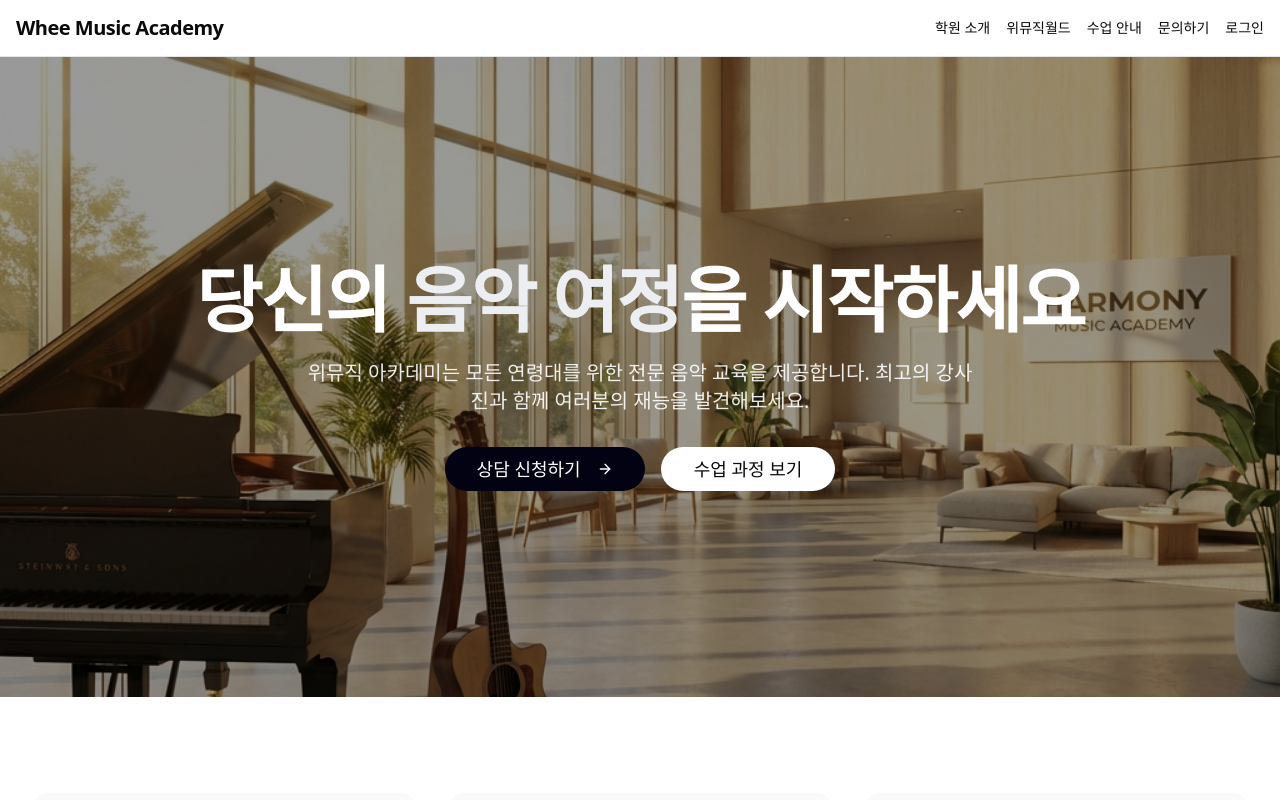
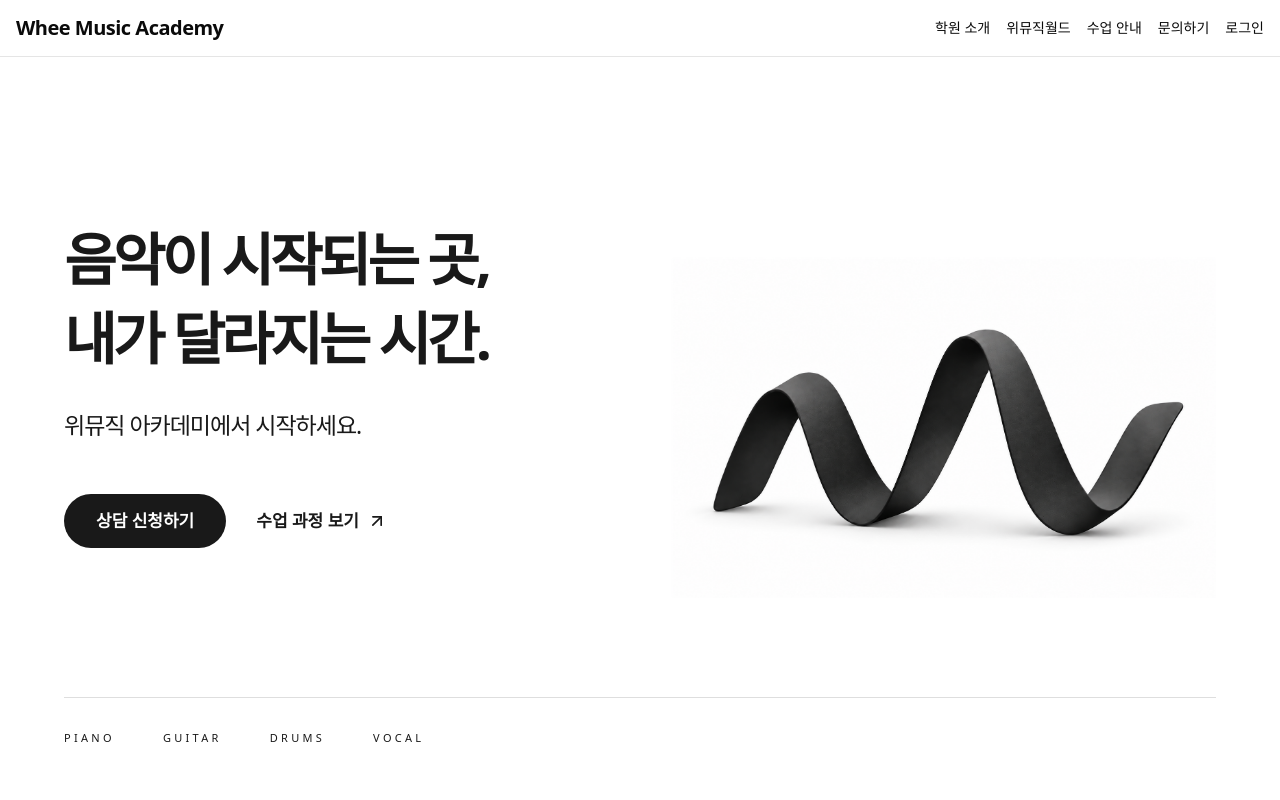
Before and after one commit to hwani7238/academy-web, a Next.js app: page / in a window 1280 px wide. Shown: the top 800 px of the page. Built offline with nearby package versions, Linux system fonts and the light colour scheme; no server answers; the database is empty.

Commit message:
Restore the published homepage design and track its assets

```diff
--- /dev/null
+++ b/src/app/(main)/home.module.css
@@ -0,0 +1,71 @@
+.hero {
+  --hero-ink: #191919;
+  background: #fff;
+  color: var(--hero-ink);
+  padding: 0 clamp(24px, 5vw, 80px);
+}
+
+.heroMain {
+  max-width: 1440px;
+  min-height: clamp(560px, 80svh, 900px);
+  margin: 0 auto;
+  display: grid;
+  grid-template-columns: 1.08fr 1fr;
+  align-items: center;
+  gap: 20px;
+  padding: 90px 0 76px;
+}
+
+.copy { position: relative; z-index: 1; animation: appear 700ms ease-out both; }
+.title {
+  margin: 0;
+  font-size: clamp(32px, 4.45vw, 72px);
+  font-weight: 800;
+  letter-spacing: -0.065em;
+  line-height: 1.38;
+}
+.title span { display: block; white-space: nowrap; }
+.subtitle { margin: 30px 0 0; font-size: clamp(16px, 1.8vw, 26px); letter-spacing: -0.045em; }
+.actions { display: flex; flex-wrap: wrap; align-items: center; gap: 18px 30px; margin-top: 52px; }
+.primaryLink, .secondaryLink {
+  display: inline-flex;
+  align-items: center;
+  justify-content: center;
+  min-height: 52px;
+  font-size: 17px;
+  font-weight: 600;
+  text-decoration: none;
+}
+.primaryLink { border-radius: 999px; background: var(--hero-ink); color: #fff; padding: 14px 32px; }
+.primaryLink:hover { background: #383838; }
+.secondaryLink { gap: 8px; color: var(--hero-ink); }
+.secondaryLink:hover { text-decoration: underline; text-underline-offset: 6px; }
+.primaryLink:focus-visible, .secondaryLink:focus-visible { outline: 2px solid #191919; outline-offset: 5px; }
+.art { min-width: 0; transform: translateY(44px); animation: appear 900ms 120ms ease-out both; }
+.wave { width: 100%; height: auto; display: block; }
+.subjects {
+  max-width: 1440px;
+  margin: 0 auto;
+  display: flex;
+  flex-wrap: wrap;
+  gap: 24px 48px;
+  border-top: 1px solid #dedede;
+  padding: 32px 0 38px;
+  font-size: 11px;
+  letter-spacing: 0.3em;
+  scroll-margin-top: 80px;
+}
+@keyframes appear { from { opacity: 0; } to { opacity: 1; } }
+@media (max-width: 767px) {
+  .heroMain { grid-template-columns: 1fr; min-height: auto; gap: 18px; padding: 70px 0 28px; }
+  .title { font-size: clamp(28px, 6.8vw, 49px); letter-spacing: -0.06em; }
+  .subtitle { margin-top: 22px; font-size: 17px; }
+  .actions { margin-top: 32px; gap: 12px 22px; }
+  .primaryLink, .secondaryLink { font-size: 14px; min-height: 48px; }
+  .primaryLink { padding: 12px 24px; }
+  .art { width: min(100%, 470px); margin: 0 auto; transform: none; }
+  .subjects { gap: 20px 28px; padding: 24px 0; font-size: 10px; letter-spacing: 0.2em; }
+}
+@media (prefers-reduced-motion: reduce) {
+  .copy, .art { animation: none; }
+}
--- a/src/app/(main)/page.tsx
+++ b/src/app/(main)/page.tsx
@@ -1,35 +1,36 @@
 import Link from "next/link";
 import Image from "next/image";
 import { Button } from "@/components/ui/button";
-import { ArrowRight, Music, Star, Users } from "lucide-react";
+import { ArrowUpRight, Music, Star, Users } from "lucide-react";
+import styles from "./home.module.css";
 
 export default function Home() {
   return (
     <div className="flex flex-col">
       {/* Hero Section */}
-      <section className="relative flex min-h-[80vh] flex-col items-center justify-center overflow-hidden px-4 py-24 text-center md:px-8">
-        <Image
-          src="/hero-bg.png"
-          alt="Music Academy Interior"
-          fill
-          className="object-cover -z-20"
-          priority
-        />
-        <div className="absolute inset-0 -z-10 bg-black/40"></div>
-        <h1 className="mb-6 text-4xl font-extrabold tracking-tight sm:text-6xl md:text-7xl text-white">
-          당신의 <span className="text-secondary">음악 여정</span>을<br className="md:hidden" /> 시작하세요
-        </h1>
-        <p className="mb-8 max-w-2xl text-lg text-white/90 sm:text-xl">
-          위뮤직 아카데미는 모든 연령대를 위한 전문 음악 교육을 제공합니다.
-          최고의 강사진과 함께 여러분의 재능을 발견해보세요.
-        </p>
-        <div className="flex flex-col gap-4 sm:flex-row">
-          <Button size="lg" className="rounded-full text-lg">
-            상담 신청하기 <ArrowRight className="ml-2 h-4 w-4" />
-          </Button>
-          <Button variant="outline" size="lg" className="rounded-full text-lg">
-            수업 과정 보기
-          </Button>
+      <section className={styles.hero} aria-labelledby="hero-title">
+        <div className={styles.heroMain}>
+          <div className={styles.copy}>
+            <h1 id="hero-title" className={styles.title}>
+              <span>음악이 시작되는 곳,</span>
+              <span>내가 달라지는 시간.</span>
+            </h1>
+            <p className={styles.subtitle}>위뮤직 아카데미에서 시작하세요.</p>
+            <div className={styles.actions}>
+              <Link href="#contact" className={styles.primaryLink}>상담 신청하기</Link>
+              <Link href="#classes" className={styles.secondaryLink}>
+                수업 과정 보기 <ArrowUpRight size={20} aria-hidden="true" />
+              </Link>
+            </div>
+          </div>
+          <div className={styles.art} aria-hidden="true">
+            <Image src="/whee-wave.png" alt="" width={1586} height={992}
+              sizes="(max-width: 767px) 90vw, 46vw" priority className={styles.wave} />
+          </div>
+        </div>
+        <div id="classes" className={styles.subjects} aria-label="주요 수업 과목">
+          <span lang="en">PIANO</span><span lang="en">GUITAR</span>
+          <span lang="en">DRUMS</span><span lang="en">VOCAL</span>
         </div>
       </section>
 
@@ -61,7 +62,7 @@ export default function Home() {
       </section>
 
       {/* Call to Action */}
-      <section className="bg-primary py-24 text-primary-foreground">
+      <section id="contact" className="bg-primary py-24 text-primary-foreground">
         <div className="container mx-auto px-4 text-center sm:px-8">
           <h2 className="mb-4 text-3xl font-bold sm:text-4xl text-white">연주할 준비 되셨나요?</h2>
           <p className="mb-8 text-white/80">
```
Also changed, not shown: public/whee-wave.png (added).
